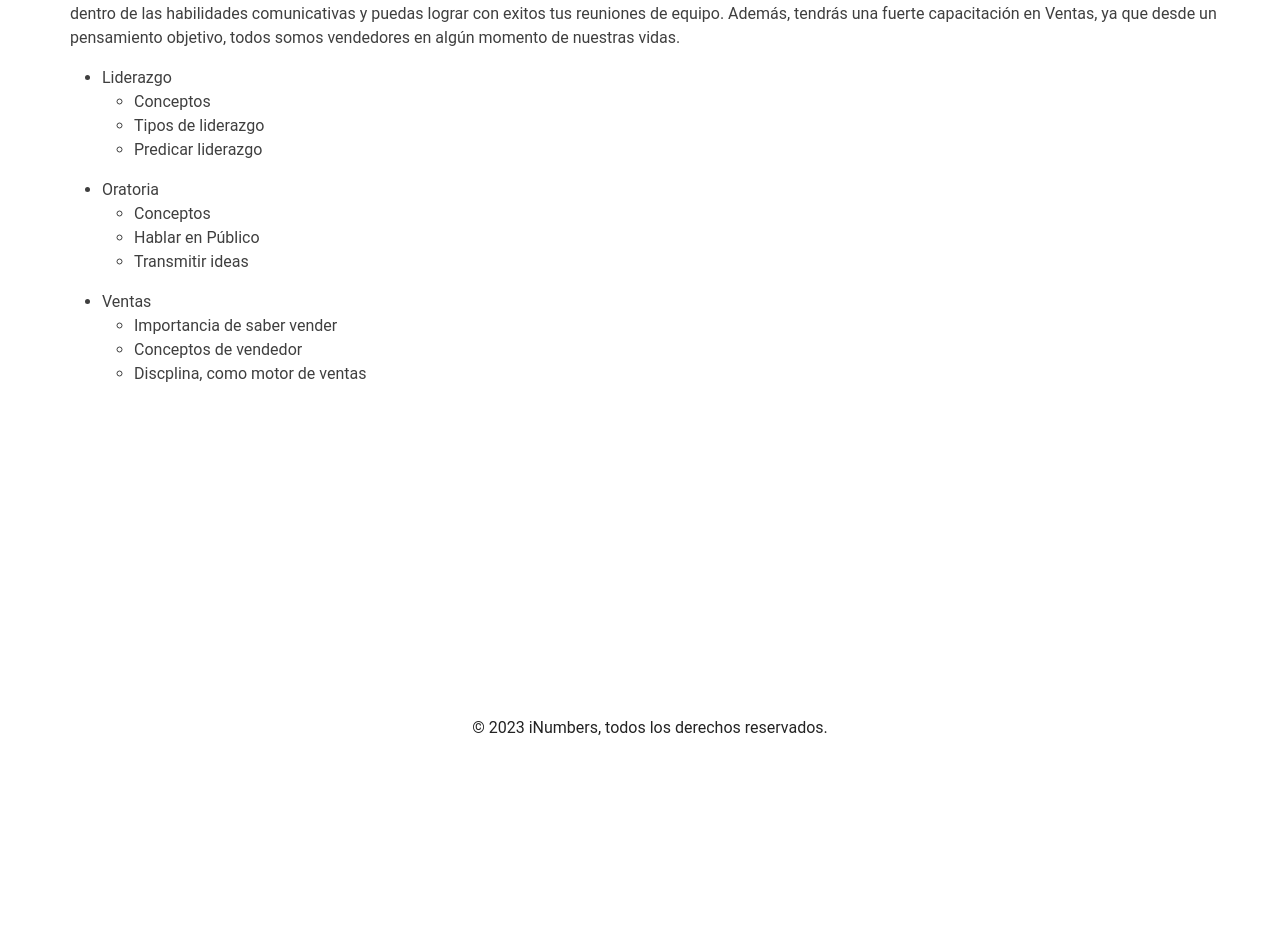
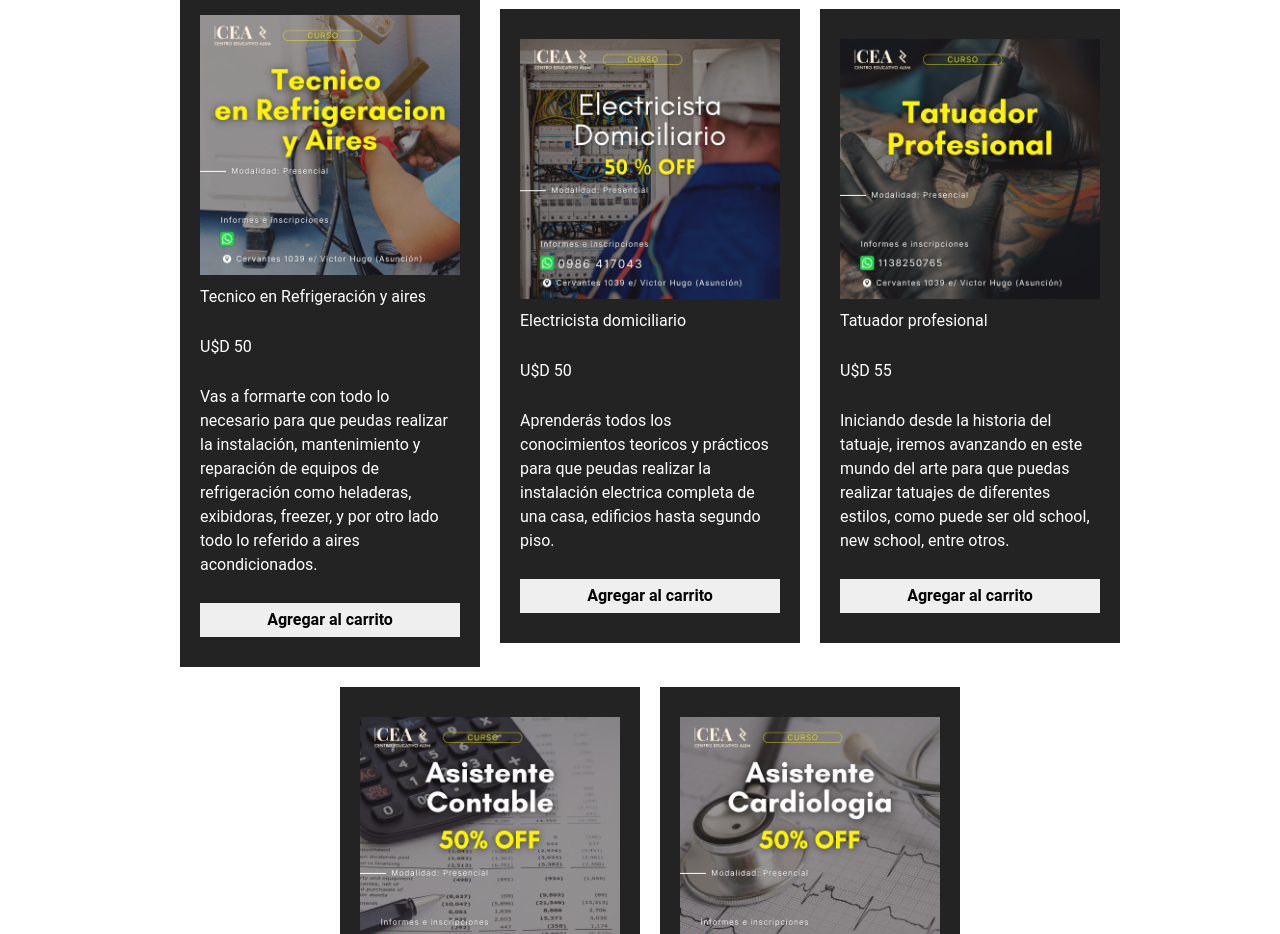
Before and after one commit to chavezfer/PF-Chavez, a plain HTML site: page pages/academy.html in a window 1280 px wide. Shown: the part 254-1188 px from the top of the page. Before the commit the page ends 1040 px from the top, so only its background shows below. Drawn offline with nearby package versions, Linux system fonts and the light colour scheme.

Commit message:
ProyectoFinalizado

```diff
--- a/css/styles.css
+++ b/css/styles.css
@@ -187,3 +187,28 @@ footer {
 img {
     max-width: 100%;
 }
+
+.curso {
+    background-color: #232323;
+    color: white;
+    width: 300px;
+    padding: 30px 20px;
+    display: flex;
+    flex-direction: column;
+    gap: 10px;
+}
+
+.curso button {
+    border: none;
+    padding: 5px;
+    font-weight: bold;
+    cursor: pointer;
+}
+
+.padre-cursos {
+    display: flex;
+    justify-content: center;
+    align-items: center;
+    flex-wrap: wrap;
+    gap: 20px;
+}
--- a/pages/academy.html
+++ b/pages/academy.html
@@ -46,42 +46,74 @@
     </header>
 
     <section>
-        <h1>Carrera iNumbers</h1>
 
-        <h2>introducción</h2>
-        <p>En esta carrera te desarrollarás desde cero entendiendo los conceptos que buscamos promulgar.
-            Aprendrás lo que es el Liderazgo, para ser un verdadero lider y coordinar proyectos, sabiendo gestionar los recursos a disposición para lograr las metas proyectas.
-            Aprenderas Oratoria, sumergiendote en las mejores practicas dentro de las habilidades comunicativas y puedas lograr con exitos tus reuniones de equipo. Además, tendrás una fuerte capacitación en Ventas, ya que desde un pensamiento objetivo, todos somos vendedores en algún momento de nuestras vidas.</p>
+        <h2>iAcademy</h2>
+        <p class="parrafo"> La mejor educación online a tu alcance </p>
 
-        <div>
-            <ul>
-                <li>Liderazgo</li>
-                    <ul>
-                        <li>Conceptos</li>
-                        <li>Tipos de liderazgo</li>
-                        <li>Predicar liderazgo</li>
-                    </ul>
-            </ul>
+        <h2 class="h2-productos">Mira algunos de nuestros productos</h2>
 
-            <ul>
-                <li>Oratoria</li>
-                    <ul>
-                        <li>Conceptos</li>
-                        <li>Hablar en Público</li>
-                        <li>Transmitir ideas</li>
-                    </ul>
-            </ul>
+        <div class="padre-cursos">
 
-            <ul>
-                <li>Ventas</li>
-                    <ul>
-                        <li>Importancia de saber vender</li>
-                        <li>Conceptos de vendedor</li>
-                        <li>Discplina, como motor de ventas</li>
-                    </ul>
-            </ul>
+            <div class="curso">
+                <img src="/img/tecnico 3.png" alt="Técnico en Refrigeración">
 
+                <p>Tecnico en Refrigeración y aires</p>
+                <p>U$D 50</p>
+                <p>Vas a formarte con todo lo necesario para que peudas realizar la instalación, mantenimiento y reparación de equipos de refrigeración como heladeras, exibidoras, freezer, y por otro lado todo lo referido a aires acondicionados.</p>
+
+                <button>
+                    Agregar al carrito
+                </button>
+            </div>
+
+            <div class="curso">
+                <img src="/img/Electricista  1.png" alt="Electricista domiciliario">
+
+                <p>Electricista domiciliario</p>
+                <p>U$D 50</p>
+                <p>Aprenderás todos los conocimientos teoricos y prácticos para que peudas realizar la instalación electrica completa de una casa, edificios hasta segundo piso.</p>
+
+                <button>
+                    Agregar al carrito
+                </button>
+            </div>
+
+            <div class="curso">
+                <img src="/img/tatuador 2.png" alt="Tatuador profesional">
+
+                <p>Tatuador profesional</p>
+                <p>U$D 55</p>
+                <p>Iniciando desde la historia del tatuaje, iremos avanzando en este mundo del arte para que puedas realizar tatuajes de diferentes estilos, como puede ser old school, new school, entre otros.</p>
+
+                <button>
+                    Agregar al carrito
+                </button>
+            </div>
+
+            <div class="curso">
+                <img src="/img/contable 4.png" alt="Asistente contable">
+
+                <p>Asistente contable</p>
+                <p>U$D 45</p>
+                <p>Aprenderás todo lo necesario para llevar los ajustes contables y/o administrativos de cualquiera empresa, pyme, negocio. Por otro lado, tendrás una solida formación práctica para realizar la facturación</p>
+
+                <button>
+                    Agregar al carrito
+                </button>
+            </div>
+
+            <div class="curso">
+                <img src="/img/cardiologia 5.png" alt="Asistente Cardiologia">
+
+                <p>Asistente en Cardiologia</p>
+                <p>U$D 55</p>
+                <p>En este curso aprendremos todo lo necesario para poder realizar los diferentes estudios cardiologicos como puede ser electrocardiograma, mapa, holter y ergometria.</p>
+                <button>
+                    Agregar al carrito
+                </button>
+            </div>
         </div>
+
     </section>
 
     <footer>
```
Also changed, not shown: img/Electricista  1.png (added), img/banner.jpg (deleted), img/cardiologia 5.png (added), img/contable 4.png (added), img/ibm.webp (deleted), img/tatuador 2.png (added), img/tecnico 3.png (added).
